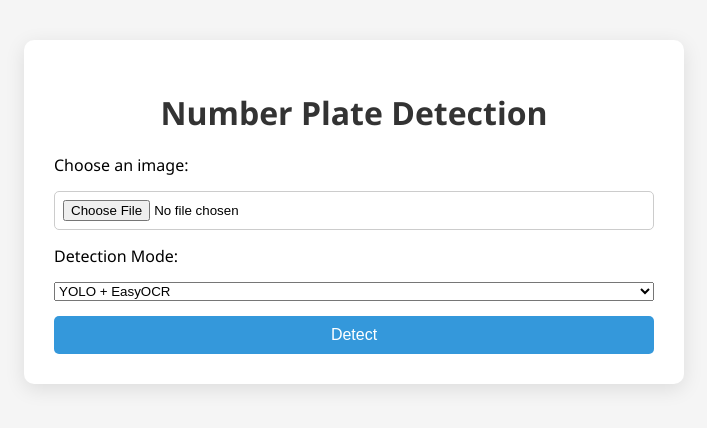
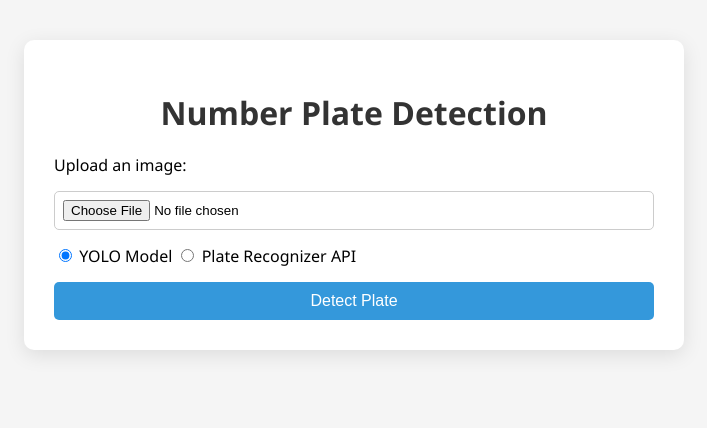
Before and after one commit to MUH1907364/number_plate, a Flask app: page / in a window 1280 px wide. Shown: the top 428 px of the page, without its empty margins (286-993 px from the left). Run offline with Flask 3, Linux system fonts and the light colour scheme.

Commit message:
Updated version

```diff
--- a/app.py
+++ b/app.py
@@ -7,19 +7,18 @@ import requests
 
 app = Flask(__name__)
 
-# Load YOLO model and OCR
+# Load local YOLO model and OCR reader
 model = YOLO('./models/number_plate.pt')
 reader = easyocr.Reader(['en'], gpu=False)
 
-# API key and URL
-API_KEY = "8aa098a3f7ff9dcd8205440b25713179db7d0c6f"
-API_URL = "https://api.platerecognizer.com/v1/plate-reader/"
-
-# Folders
+# Folder setup
 UPLOAD_FOLDER = './static/uploads'
 RESULT_FOLDER = './static/results'
 os.makedirs(UPLOAD_FOLDER, exist_ok=True)
 os.makedirs(RESULT_FOLDER, exist_ok=True)
+
+# Your Plate Recognizer API key
+API_KEY = '8aa098a3f7ff9dcd8205440b25713179db7d0c6f'
 
 @app.route('/')
 def index():
@@ -38,67 +37,59 @@ def upload():
     filepath = os.path.join(UPLOAD_FOLDER, filename)
     file.save(filepath)
 
-    use_api = request.form.get("detection_mode") == "api"
-
-    if use_api:
-        with open(filepath, 'rb') as img_file:
-            response = requests.post(
-                API_URL,
-                files={'upload': img_file},
-                headers={'Authorization': f'Token {API_KEY}'}
-            )
-
-        if response.status_code == 200:
-            result = response.json()
-            if result['results']:
-                plate_text = result['results'][0]['plate'].upper()
-                confidence = round(result['results'][0]['score'] * 100, 2)
-            else:
-                plate_text = "No plate detected"
-                confidence = None
-
-            return render_template(
-                'index.html',
-                plate_text=plate_text,
-                confidence=confidence,
-                uploaded_file=filename,
-                result_file=filename
-            )
-        else:
-            return render_template('index.html', error="API call failed", uploaded_file=filename)
-
-    # Else use YOLO + EasyOCR
+    # === YOLO + EasyOCR ===
     results = model.predict(source=filepath, save=False)
     boxes = results[0].boxes.xyxy.cpu().numpy()
+
     img = cv2.imread(filepath)
-    plate_text = "No text detected"
-    confidence = None
+    yolo_plate_text = "No text detected"
+    yolo_confidence = None
     result_filename = f"result_{filename}"
     result_path = os.path.join(RESULT_FOLDER, result_filename)
 
     if len(boxes) > 0:
         x1, y1, x2, y2 = map(int, boxes[0])
         cropped = img[y1:y2, x1:x2]
+
         rgb = cv2.cvtColor(cropped, cv2.COLOR_BGR2RGB)
         ocr_results = reader.readtext(rgb)
+
         if ocr_results:
-            plate_text = " ".join([res[1] for res in ocr_results])
-            confidence = round(ocr_results[0][2] * 100, 2)
+            yolo_plate_text = ocr_results[0][1].strip()
+            yolo_confidence = round(ocr_results[0][2] * 100, 2)
 
-        # Draw box and label
+        # Draw bounding box and label
         cv2.rectangle(img, (x1, y1), (x2, y2), (0, 255, 0), 2)
-        cv2.putText(img, plate_text, (x1, y1 - 10),
-                    cv2.FONT_HERSHEY_SIMPLEX, 1.0, (0, 0, 255), 2)
+        cv2.putText(img, yolo_plate_text, (x1, y1 - 10), cv2.FONT_HERSHEY_SIMPLEX, 1.0, (0, 0, 255), 3)
 
     cv2.imwrite(result_path, img)
 
-    return render_template(
-        'index.html',
-        plate_text=plate_text,
-        confidence=confidence,
-        uploaded_file=filename,
-        result_file=result_filename
-    )
+    # === API Detection ===
+    with open(filepath, 'rb') as img_file:
+        response = requests.post(
+            'https://api.platerecognizer.com/v1/plate-reader/',
+            files={'upload': img_file},
+            headers={'Authorization': f'Token {API_KEY}'}
+        )
+
+    api_plate_text = None
+    api_confidence = None
+
+    if response.status_code == 200:
+        data = response.json()
+        if data['results']:
+            api_plate_text = data['results'][0]['plate']
+            api_confidence = round(data['results'][0]['score'] * 100, 2)
+    else:
+        api_plate_text = "API call failed"
+
+    return render_template('index.html',
+                           uploaded_file=filename,
+                           result_file=result_filename,
+                           yolo_text=yolo_plate_text,
+                           yolo_confidence=yolo_confidence,
+                           api_text=api_plate_text,
+                           api_confidence=api_confidence)
 
 if __name__ == '__main__':
     app.run(debug=True)
--- a/templates/index.html
+++ b/templates/index.html
@@ -4,47 +4,46 @@
   <meta charset="UTF-8" />
   <meta name="viewport" content="width=device-width, initial-scale=1.0"/>
   <title>Number Plate Detection</title>
-  <link rel="stylesheet" href="{{ url_for('static', filename='css/style.css') }}">
+  <link rel="stylesheet" href="{{ url_for('static', filename='css/style.css') }}" />
 </head>
 <body>
   <div class="container">
     <h1>Number Plate Detection</h1>
 
+    <form action="/upload" method="POST" enctype="multipart/form-data">
+      <label for="file">Upload an image:</label>
+      <input type="file" name="file" id="file" accept="image/*" required>
+      <div class="option-group">
+        <label><input type="radio" name="method" value="yolo" checked> YOLO Model</label>
+        <label><input type="radio" name="method" value="api"> Plate Recognizer API</label>
+      </div>
+      <button type="submit">Detect Plate</button>
+    </form>
+
     {% if error %}
-      <p style="color: red;">{{ error }}</p>
+      <div class="error">{{ error }}</div>
     {% endif %}
-
-    <form action="/upload" method="POST" enctype="multipart/form-data">
-      <label for="file">Choose an image:</label>
-      <input type="file" name="file" id="file" accept="image/*" required>
-
-      <label for="detection_mode">Detection Mode:</label>
-      <select name="detection_mode" id="detection_mode">
-        <option value="yolo">YOLO + EasyOCR</option>
-        <option value="api">Plate Recognizer API</option>
-      </select>
-
-      <button type="submit">Detect</button>
-    </form>
 
     {% if plate_text %}
       <div class="result">
         <h3>Detected Plate:</h3>
         <p class="plate">{{ plate_text }}</p>
-
         {% if confidence %}
-        <p class="confidence">Confidence: {{ confidence }}%</p>
+          <p>Confidence: {{ confidence }}%</p>
         {% endif %}
-
         <div class="images">
+          {% if uploaded_file %}
             <div>
               <h4>Uploaded Image:</h4>
               <img src="{{ url_for('static', filename='uploads/' + uploaded_file) }}" alt="Uploaded Image" />
             </div>
+          {% endif %}
+          {% if result_file %}
             <div>
               <h4>Detected Image:</h4>
-          <img src="{{ url_for('static', filename='results/' + result_file) }}" alt="Detected Image" />
+              <img src="{{ url_for('static', filename='results/' + result_file) }}" alt="Detected Result" />
             </div>
+          {% endif %}
         </div>
       </div>
     {% endif %}
```
Lines whose indentation alone changed are shown as unchanged.
